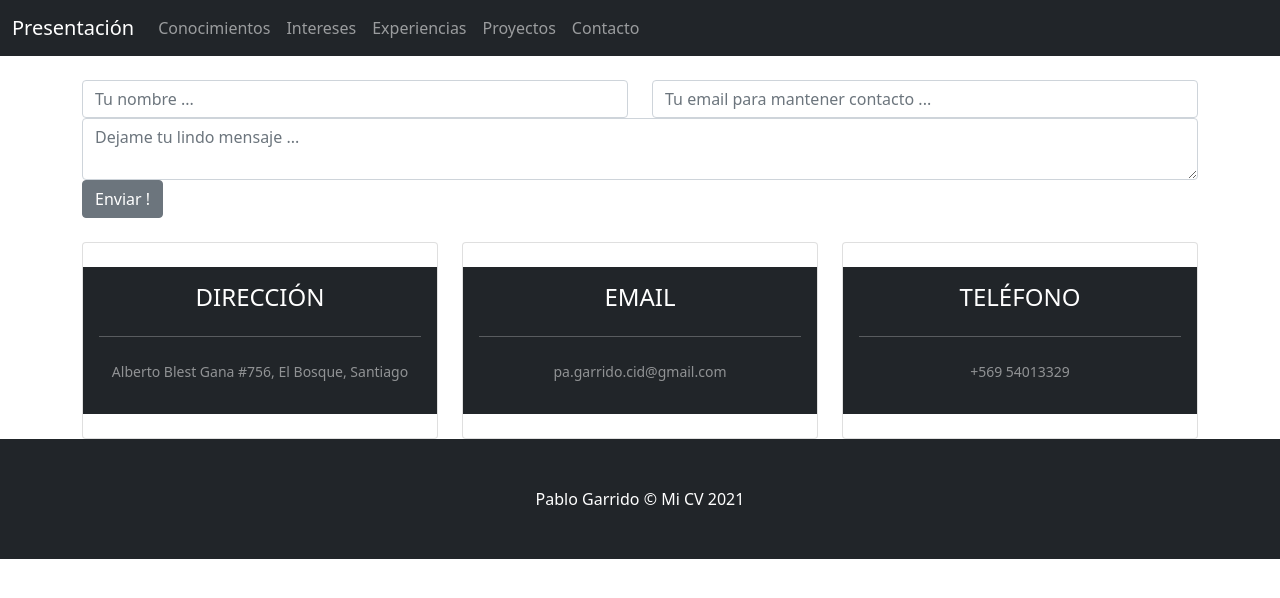
After one commit to olbapDev/Vitae, a Django app: page /contacto/contactMe/ in a window 1280 px wide. The commit adds this page. Shown: the top 598 px of the page. Run offline with Django 3.2, Linux system fonts and the light colour scheme.

Commit message:
antes de testear contactEmail app funcionando pagina completa

```diff
--- /dev/null
+++ b/contacto/templates/contacto.html
@@ -0,0 +1,71 @@
+{% extends 'base.html' %}
+
+{% block tittle %}Contactame!{% endblock %}
+
+{% block content %}
+    {% comment %}
+    {% if message_name  %}
+        <div class="container">
+            <div class="col-12">
+                <h1>{{ message_name }} tu mensaje fue enviado con exito!</h1>
+            </div>
+        </div>
+        <hr>
+    {% endif %}
+    {% endcomment %}
+{% if message_name %}
+    <center>
+        <h2>
+            gracias por contactarte {{ message_name }} !
+        </h2>
+        <p> pronto tendrás una respuesta !</p>
+    </center>
+    <br/><br/><br/>
+{% else %}
+    <div class="container">
+        <form action="{% url 'contacto' %}" method="POST">
+            {% csrf_token %}
+            <div class="row">
+                <div class="col-lg-6">
+                    <input type="text" name="message-name" class="form-control mb-30" placeholder="Tu nombre ...">
+                </div>
+                <div class="col-lg-6">
+                    <input type="email" name="message-email" class="form-control mb-30" placeholder="Tu email para mantener contacto ...">
+                </div>
+                <div class="col-lg-12">
+                    <textarea name="message" class="form-control mb-30" placeholder="Dejame tu lindo mensaje ..."></textarea>
+                </div>
+                <div class="col-lg-12">
+                    <button id="btn-form" type="submit" class="btn btn-secondary">Enviar !</button>
+                </div>
+            </div>
+
+        </form>
+    </div>
+
+{% endif %}
+
+{% endblock %}
+{% comment %}
+<div class="container">
+    <div class="row">
+        <div class="col-12">
+            <div class="mb-100">
+                <iframe src="https://www.google.com/maps/embed?pb=!1m18!1m12!1m3!1d13297.946893575969!2d-70.68189585751857!3d-33.56670984234293!2m3!1f0!2f0!3f0!3m2!1i1024!2i768!4f13.1!3m3!1m2!1s0x9662dbcc64fcdee5%3A0x6e1653b9b7a1b3c7!2sAlberto%20Blest%20Gana%20756%2C%20El%20Bosque%2C%20Regi%C3%B3n%20Metropolitana!5e0!3m2!1ses!2scl!4v1614294068173!5m2!1ses!2scl" allowfullscreen></iframe>
+            </div>
+        </div>
+    </div>
+</div>
+{% endcomment %}
+
+
+{% comment %}  formulario basico con un input de msj
+
+    <form class="container" method="POST" action="{% url 'home' %}">
+        {% csrf_token %}
+        <textarea name="message"
+            placeholder="Escribe tu mensaje y detalla tus datos de contacto como el correo y el telefono">
+        </textarea>
+        <input type="submit"/>
+    </form>
+{% endcomment %}
--- /dev/null
+++ b/contacto/urls.py
@@ -0,0 +1,6 @@
+from django.urls import path
+from .views import ContactView
+
+urlpatterns = [
+    path('contactMe/', ContactView, name='contacto'),
+]
--- a/contacto/views.py
+++ b/contacto/views.py
@@ -1,3 +1,24 @@
 from django.shortcuts import render
+from django.core.mail import send_mail
 
 # Create your views here.
+def ContactView(request):
+    if request.method == 'POST':
+        message_name = request.POST['message-name']
+        message_email = request.POST['message-email']
+        message = request.POST['message']
+
+        #sending an email
+        send_mail(
+            #este es el orden
+            # asunto, mensajeTotal, email de quien lo envio, a quien va... se pueden colocar mas emails destinos agregando comas.
+            'message from: '+ message_name ,#subject
+            message,#message
+            message_email,#from email
+            ['pablo.garrido.cid@gmail.com'],#to email
+
+        )
+
+        return render(request, 'contacto.html',{'message_name':message_name})
+    else:
+        return render(request, 'contacto.html',{})
--- a/core/templates/base.html
+++ b/core/templates/base.html
@@ -8,7 +8,7 @@
         <!-- Bootstrap CSS -->
         <link href="https://cdn.jsdelivr.net/npm/bootstrap@5.0.0-beta2/dist/css/bootstrap.min.css" rel="stylesheet" integrity="sha384-BmbxuPwQa2lc/FVzBcNJ7UAyJxM6wuqIj61tLrc4wSX0szH/Ev+nYRRuWlolflfl" crossorigin="anonymous">
 
-        <title>Vitae || {% block tittle%}{% endblock %}</title>
+        <title>Vitae | | {% block tittle%}{% endblock %}</title>
     </head>
     <body>
 
@@ -31,6 +31,9 @@
                     </li>
                     <li class="nav-item">
                         <a class="nav-link" href="{% url 'proyecto' %}">Proyectos</a>
+                    </li>
+                    <li class="nav-item">
+                        <a class="nav-link" href="{% url 'contacto' %}">Contacto</a>
                     </li>
                 </ul>
             </div>
--- a/proyect/models.py
+++ b/proyect/models.py
@@ -5,7 +5,7 @@
     titulo = models.CharField(max_length=100)
     lenguaje = models.CharField(max_length=100)
     descripcion = models.TextField()
-    link = models.CharField(max_length=500)
+    link = models.CharField(max_length=500, null=True)
     image = models.ImageField(upload_to='projects', null=True, blank=True)
 
     def __str__(self):
--- a/vitae/urls.py
+++ b/vitae/urls.py
@@ -25,6 +25,7 @@
     path('project/', include('proyect.urls')),
     path('knowledge/', include('conocimiento.urls')),
     path('interest/', include('interesting.urls')),
+    path('contacto/', include('contacto.urls')),
 ]
 
 if settings.DEBUG:
```
Also changed, not shown: vitae/settings.py (+16 -0 lines), proyect/migrations/0005_auto_20210225_1846.py (added).
